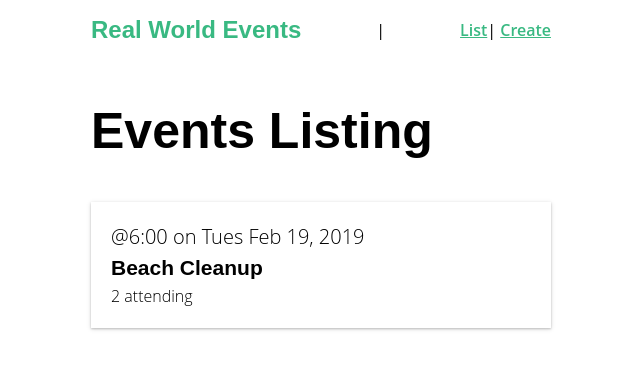
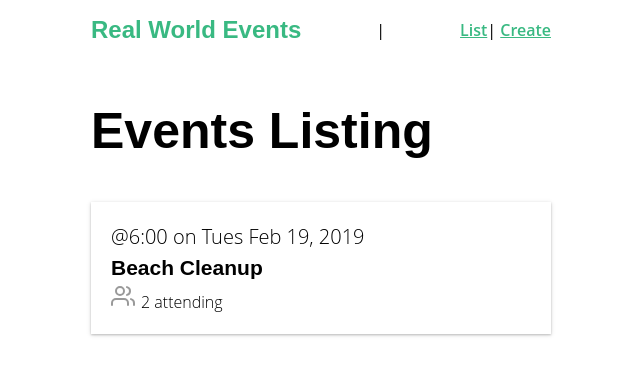
Before and after one commit to LucasVmigotto/vue-mastery, a Vue app in the folder real-world-vuejs/: page / in a window 1280 px wide. Shown: the top 374 px of the page, without its empty margins (319-959 px from the left). Built offline with nearby package versions, Linux system fonts and the light colour scheme.

Commit message:
Global components

```diff
--- a/real-world-vuejs/package.json
+++ b/real-world-vuejs/package.json
@@ -8,6 +8,7 @@
     "lint": "vue-cli-service lint"
   },
   "dependencies": {
+    "lodash": "^4.17.11",
     "node-sass": "^4.11.0",
     "sass-loader": "^7.1.0",
     "vue": "^2.5.17",
--- /dev/null
+++ b/real-world-vuejs/src/components/BaseIcon.vue
@@ -0,0 +1,44 @@
+<template>
+  <div class="icon-wrapper">
+    <svg class="icon" :width="width" :height="height">
+      <use v-bind="{ 'xlink:href': '/feather-sprite.svg#' + name }"></use>
+    </svg>
+  </div>
+</template>
+
+<script>
+export default {
+  props: {
+    name: String,
+    width: {
+      type: [Number, String],
+      default: 24
+    },
+    height: {
+      type: [Number, String],
+      default: 24
+    }
+  },
+  data() {
+    return {}
+  }
+}
+</script>
+
+<style scoped>
+.icon-wrapper {
+  display: inline-flex;
+  align-items: center;
+  color: rgba(0, 0, 0, 0.4);
+  font-size: 1rem;
+  font-weight: 600;
+}
+.icon {
+  stroke: currentColor;
+  stroke-width: 2;
+  stroke-linecap: round;
+  stroke-linejoin: round;
+  fill: none;
+  margin-right: 6px;
+}
+</style>
--- a/real-world-vuejs/src/components/EventCard.vue
+++ b/real-world-vuejs/src/components/EventCard.vue
@@ -3,6 +3,7 @@
     <div class="event-card -shadow">
       <span class="eyebrow">@{{ event.time }} on {{ event.date }}</span>
       <h4 class="title">{{ event.title }}</h4>
+      <BaseIcon name="users"/>
       <span>{{ event.attendees.length }} attending</span>
     </div>
   </router-link>
--- a/real-world-vuejs/src/main.js
+++ b/real-world-vuejs/src/main.js
@@ -1,12 +1,30 @@
-import Vue from "vue";
-import App from "./App.vue";
-import router from "./router";
-import store from "./store";
+import Vue from 'vue'
+import App from './App.vue'
+import router from './router'
+import store from './store'
+import upperFirst from 'lodash/upperFirst'
+import camelCase from 'lodash/camelCase'
 
-Vue.config.productionTip = false;
+const requireComponent = require.context(
+  './components',
+  false,
+  /Base[A-Z]\w+\.(vue|js)$/
+)
+
+requireComponent.keys().forEach(fileName => {
+  const componentConfig = requireComponent(fileName)
+
+  const componentName = upperFirst(
+    camelCase(fileName.replace(/^\.\/(.*)\.\w+$/, '$1'))
+  )
+
+  Vue.component(componentName, componentConfig.default || componentConfig)
+})
+
+Vue.config.productionTip = false
 
 new Vue({
   router,
   store,
   render: h => h(App)
-}).$mount("#app");
+}).$mount('#app')
--- a/real-world-vuejs/src/views/EventList.vue
+++ b/real-world-vuejs/src/views/EventList.vue
@@ -2,6 +2,7 @@
   <div>
     <h1>Events Listing</h1>
     <Event-Card/>
+    <BaseIcon/>
   </div>
 </template>
 <script>
```
Also changed, not shown: real-world-vuejs/public/feather-sprite.svg (added).
